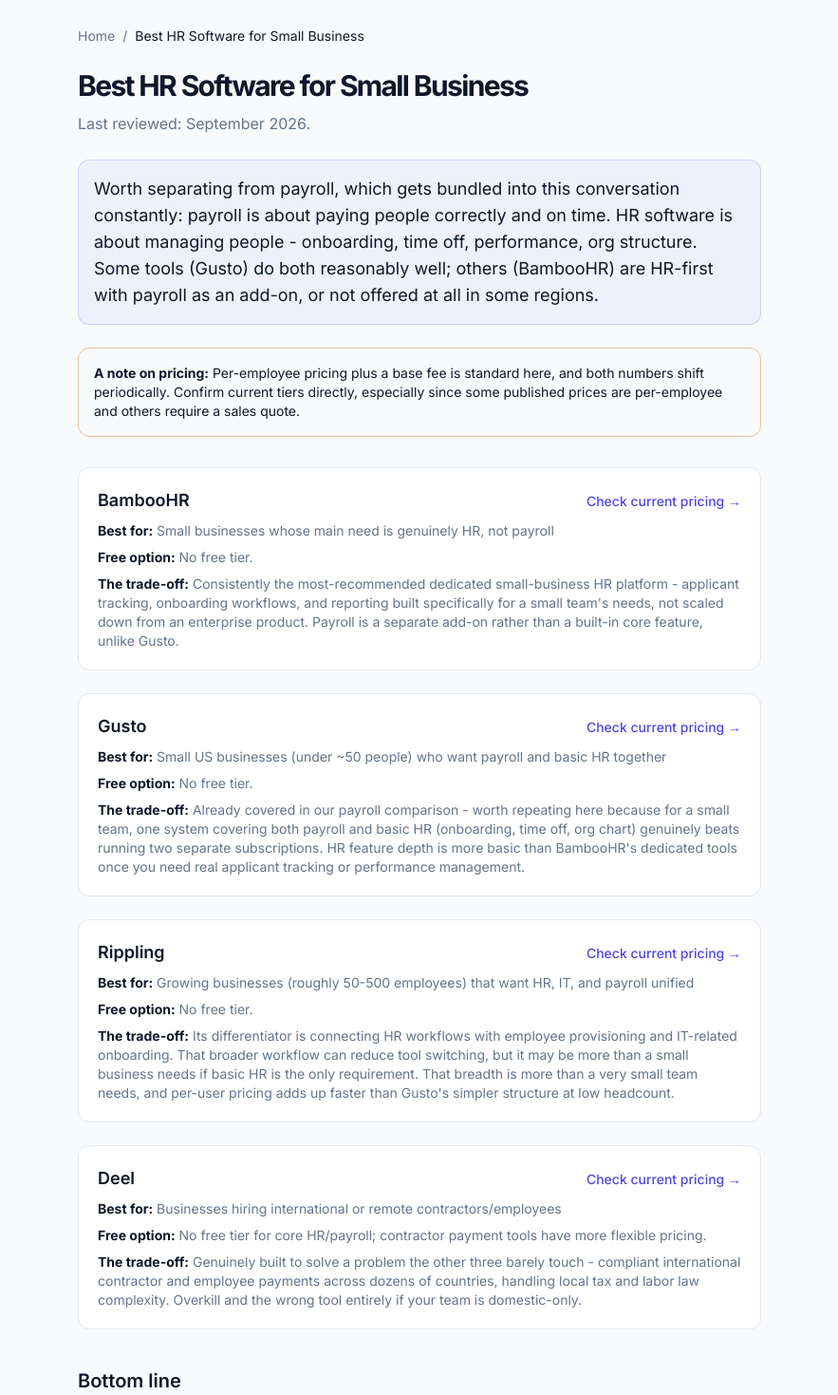
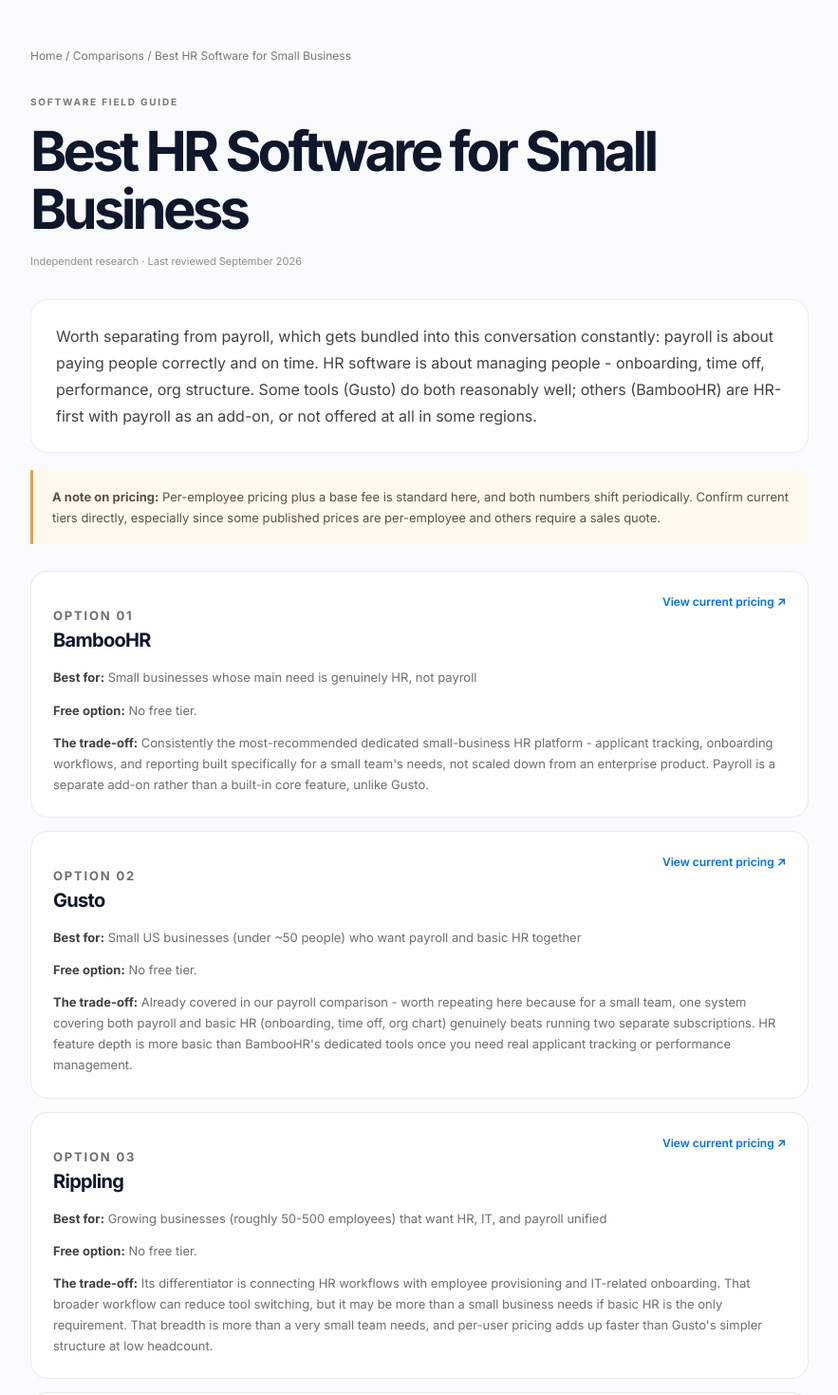
Before and after one commit to LinukaBandara/StackPick, a Next.js app: page /best/hr-software in a window 1280 px wide. Shown: the part 80-1549 px from the top of the page at 95% size, without its empty margins (198-1081 px from the left). Built offline with nearby package versions, Linux system fonts and the light colour scheme; no server answers.

Commit message:
design: rebuild StackPick with premium Apple-inspired visual system

```diff
--- a/components/ComparisonArticle.tsx
+++ b/components/ComparisonArticle.tsx
@@ -8,7 +8,6 @@ export interface ComparisonTool {
   tradeoff: string;
   url: string;
 }
-
 export interface ComparisonArticleProps {
   title: string;
   slug: string;
@@ -19,15 +18,7 @@ export interface ComparisonArticleProps {
   children?: ReactNode;
 }
 
-export default function ComparisonArticle({
-  title,
-  slug,
-  intro,
-  pricingNote,
-  tools,
-  bottomLine,
-  children,
-}: ComparisonArticleProps) {
+export default function ComparisonArticle({ title, slug, intro, pricingNote, tools, bottomLine, children }: ComparisonArticleProps) {
   const articleJsonLd = {
     "@context": "https://schema.org",
     "@type": "Article",
@@ -38,57 +29,31 @@ export default function ComparisonArticle({
   };
 
   return (
-    <div className="mx-auto max-w-3xl px-4 sm:px-6 py-10">
+    <article className="article-shell">
       <script type="application/ld+json" dangerouslySetInnerHTML={{ __html: JSON.stringify(articleJsonLd) }} />
-
-      <nav aria-label="Breadcrumb" className="text-sm text-slate mb-6">
-        <Link href="/" className="hover:text-indigo">Home</Link>
-        <span className="mx-2">/</span>
-        <span className="text-ink">{title}</span>
-      </nav>
-
-      <h1 className="text-3xl font-bold text-ink mb-2">{title}</h1>
-      <p className="text-slate mb-1">Last reviewed: September 2026.</p>
-      <p className="text-lg text-ink bg-indigo/5 border border-indigo/20 rounded-card p-4 my-6">
-        {intro}
-      </p>
-
-      {pricingNote && (
-        <div className="rounded-card border border-amber/40 bg-amber-50 p-4 text-sm text-ink mb-8">
-          <strong>A note on pricing:</strong> {pricingNote}
-        </div>
-      )}
-
-      <div className="space-y-6">
-        {tools.map((t) => (
-          <div key={t.name} className="rounded-card border border-borderc bg-white p-5">
-            <div className="flex items-baseline justify-between flex-wrap gap-2">
-              <h2 className="text-lg font-semibold text-ink">{t.name}</h2>
-              <a
-                href={t.url}
-                target="_blank"
-                rel="noopener noreferrer sponsored"
-                className="text-sm text-indigo font-medium hover:underline"
-              >
-                Check current pricing →
-              </a>
+      <nav aria-label="Breadcrumb" className="article-breadcrumb"><Link href="/">Home</Link><span> / </span><Link href="/best">Comparisons</Link><span> / </span><span>{title}</span></nav>
+      <p className="page-eyebrow">SOFTWARE FIELD GUIDE</p>
+      <h1 className="article-title">{title}</h1>
+      <p className="article-meta">Independent research · Last reviewed September 2026</p>
+      <p className="article-intro">{intro}</p>
+      {pricingNote && <div className="article-note"><strong>A note on pricing:</strong> {pricingNote}</div>}
+      <div className="article-tool-list">
+        {tools.map((tool, index) => (
+          <section key={tool.name} className="article-tool">
+            <div className="article-tool-heading">
+              <div><p className="page-eyebrow">OPTION {String(index + 1).padStart(2, "0")}</p><h2>{tool.name}</h2></div>
+              <a href={tool.url} target="_blank" rel="noopener noreferrer sponsored" className="article-tool-link">View current pricing ↗</a>
             </div>
-            <p className="text-sm text-slate mt-2"><strong className="text-ink">Best for:</strong> {t.bestFor}</p>
-            <p className="text-sm text-slate mt-2"><strong className="text-ink">Free option:</strong> {t.freeOption}</p>
-            <p className="text-sm text-slate mt-2"><strong className="text-ink">The trade-off:</strong> {t.tradeoff}</p>
-          </div>
+            <p><strong>Best for:</strong> {tool.bestFor}</p>
+            <p><strong>Free option:</strong> {tool.freeOption}</p>
+            <p><strong>The trade-off:</strong> {tool.tradeoff}</p>
+          </section>
         ))}
       </div>
-
       {children}
-
-      <h2 className="text-xl font-semibold text-ink mt-10 mb-2">Bottom line</h2>
-      <p className="text-slate">{bottomLine}</p>
-
-      <p className="text-xs text-slate mt-8 border-t border-borderc pt-4">
-        Some links on this page are affiliate links — see our{" "}
-        <Link href="/affiliate-disclosure" className="text-indigo hover:underline">affiliate disclosure</Link>.
-      </p>
-    </div>
+      <h2 className="article-subheading">The bottom line</h2>
+      <p className="article-bottom-line">{bottomLine}</p>
+      <p className="article-disclosure">Some links may be affiliate links. Read our <Link href="/affiliate-disclosure">affiliate disclosure</Link> for details.</p>
+    </article>
   );
 }
```
